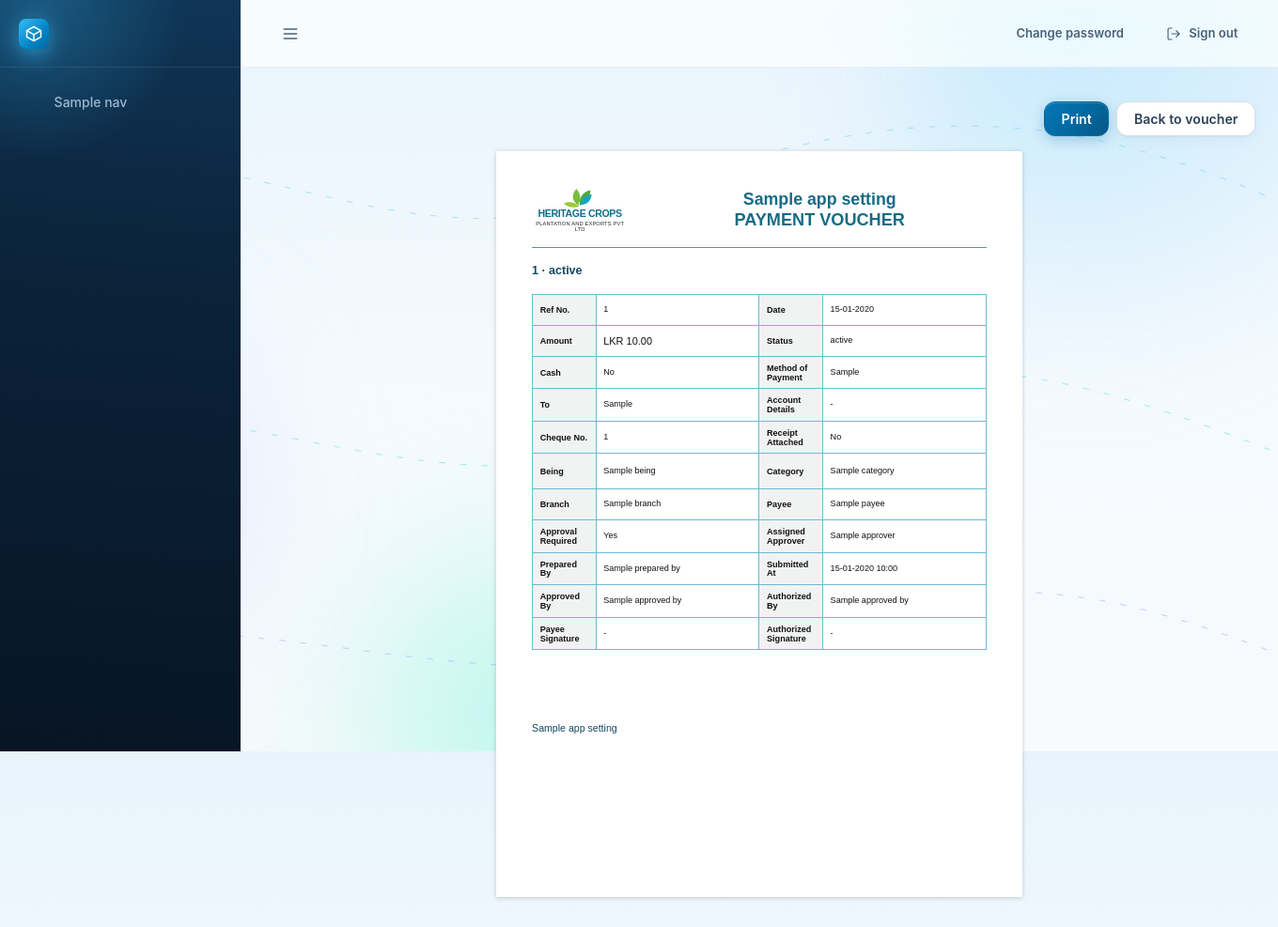
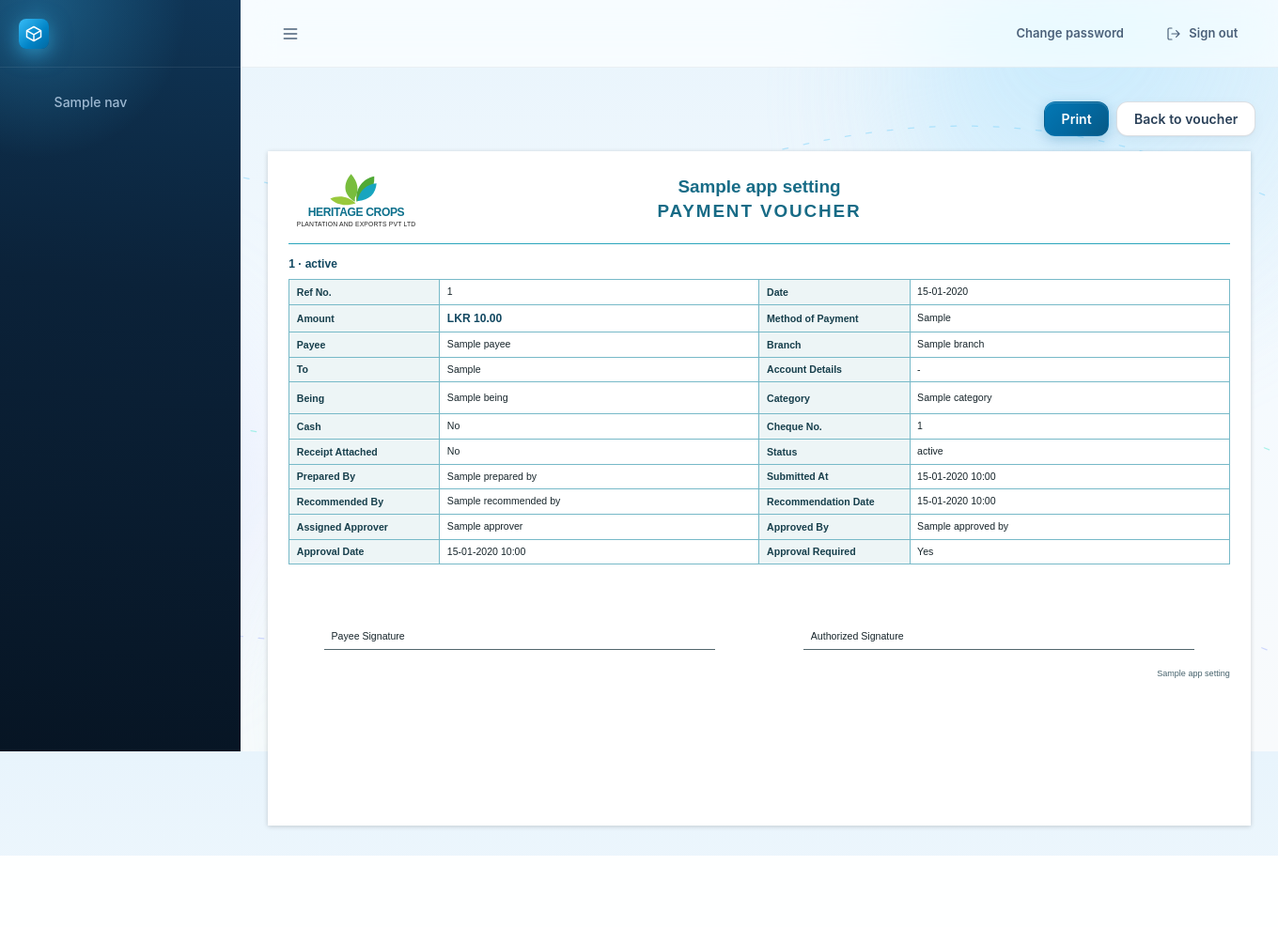
Before and after one commit to manamendraJN/office-stock-system-host, a Django app: template vouchers/templates/vouchers/voucher_print.html in a window 1360 px wide. Shown: the whole page at 94% size. After the commit the page ends 911 px from the top, so only its background shows below. Run offline with Django 3.2, Linux system fonts and the light colour scheme; the template is opened without the code that fills it: most values are stand-ins (such as "Sample title", 1, 10 or a date in 2020).

Commit message:
Update voucher print format

```diff
--- a/vouchers/templates/vouchers/voucher_print.html
+++ b/vouchers/templates/vouchers/voucher_print.html
@@ -1,35 +1,35 @@
 {% extends "base.html" %}
 {% block title %}Print {{ voucher.number }}{% endblock %}
 {% block head %}<style>
-  @page { size: A5 portrait; margin: 0; }
+  @page { size: A4 landscape; margin: 10mm; }
   .voucher-print-actions { display:flex; justify-content:flex-end; gap:.5rem; margin-bottom:1rem; }
-  .voucher-paper { width:148mm; min-height:210mm; margin:0 auto; padding:9mm 10mm 8mm; background:#fff; color:#111; font-family:Arial, Helvetica, sans-serif; }
-  .voucher-header { display:grid; grid-template-columns:30mm 1fr; align-items:center; gap:4mm; padding-bottom:3mm; border-bottom:1px solid #2ba5bd; }
-  .voucher-logo { width:27mm; height:15mm; display:flex; flex-direction:column; align-items:center; justify-content:center; color:#0d708c; line-height:1; text-align:center; }
-  .voucher-logo-mark { display:block; width:20mm; height:6mm; margin:0 auto; }
-  .voucher-logo img.voucher-logo-mark { width:27mm; height:15mm; object-fit:contain; object-position:center; }
-  .voucher-logo-name { font-size:2.8mm; font-weight:700; letter-spacing:-.1mm; }
-  .voucher-logo-subtitle { margin-top:1mm; font-size:1.5mm; color:#222; letter-spacing:.05mm; }
-  .voucher-title { text-align:center; color:#176b86; line-height:1.04; }
-  .voucher-title .company { font-size:4.7mm; font-weight:700; }
-  .voucher-title h1 { margin:1mm 0 0; color:#176b86; font-size:4.8mm; font-weight:700; }
-  .voucher-reference { margin:4mm 0 4mm; color:#124861; font-size:3.3mm; font-weight:700; }
-  .voucher-grid { width:100%; border-collapse:collapse; table-layout:fixed; font-size:2.4mm; }
-  .voucher-grid col.label { width:14%; } .voucher-grid col.value { width:36%; }
-  .voucher-grid th, .voucher-grid td { height:8.7mm; padding:1.8mm 2mm; border:1px solid #69bdd0; vertical-align:middle; text-align:left; overflow-wrap:anywhere; }
-  .voucher-grid th { background:#f1f3f2; font-weight:700; white-space:normal; line-height:1.1; }
+  .voucher-paper { box-sizing:border-box; width:277mm; min-height:190mm; margin:0 auto; padding:4mm 6mm; background:#fff; color:#17252b; font-family:Arial, Helvetica, sans-serif; }
+  .voucher-header { display:grid; grid-template-columns:42mm 1fr 42mm; align-items:center; gap:5mm; padding-bottom:3mm; border-bottom:1px solid #2ba5bd; }
+  .voucher-logo { width:38mm; min-height:19mm; display:flex; flex-direction:column; align-items:center; justify-content:center; color:#0d708c; line-height:1; text-align:center; }
+  .voucher-logo-mark { display:block; width:24mm; height:10mm; margin:0 auto; }
+  .voucher-logo img.voucher-logo-mark { width:38mm; height:19mm; object-fit:contain; object-position:center; }
+  .voucher-logo-name { font-size:3.2mm; font-weight:700; letter-spacing:-.1mm; }
+  .voucher-logo-subtitle { margin-top:1mm; font-size:1.8mm; color:#222; letter-spacing:.05mm; }
+  .voucher-title { grid-column:2; text-align:center; color:#176b86; line-height:1.08; }
+  .voucher-title .company { font-size:5mm; font-weight:700; }
+  .voucher-title h1 { margin:1.5mm 0 0; color:#176b86; font-size:5mm; font-weight:700; letter-spacing:.5mm; }
+  .voucher-reference { margin:3mm 0 2mm; color:#124861; font-size:3.2mm; font-weight:700; }
+  .voucher-grid { width:100%; border-collapse:collapse; table-layout:fixed; font-size:2.8mm; }
+  .voucher-grid col.label { width:16%; } .voucher-grid col.value { width:34%; }
+  .voucher-grid th, .voucher-grid td { height:7mm; padding:1.3mm 2mm; border:1px solid #77b9c8; vertical-align:middle; text-align:left; overflow-wrap:anywhere; }
+  .voucher-grid th { background:#edf5f6; color:#173f4c; font-weight:700; white-space:normal; line-height:1.15; }
   .voucher-grid td { background:#fff; }
-  .voucher-grid .amount { font-size:2.9mm; }
-  .voucher-grid .purpose { height:10mm; }
-  .voucher-signatures { display:grid; grid-template-columns:1fr 1fr; gap:15mm; margin-top:16mm; font-size:2.8mm; }
-  .voucher-signature { padding-top:2mm; border-top:1px solid #555; }
-  .voucher-footer { margin-top:20mm; color:#124861; font-size:2.8mm; }
+  .voucher-grid .amount { color:#124861; font-size:3.2mm; font-weight:700; }
+  .voucher-grid .purpose { height:9mm; }
+  .voucher-signatures { display:grid; grid-template-columns:1fr 1fr; gap:25mm; margin:8mm 10mm 0; font-size:2.8mm; }
+  .voucher-signature { height:16mm; display:flex; align-items:flex-end; padding:0 2mm 1.5mm; border-bottom:1px solid #52666d; }
+  .voucher-footer { margin-top:5mm; color:#47636d; font-size:2.4mm; text-align:right; }
   @media screen { .voucher-paper { box-shadow:0 1px 5px rgba(0,0,0,.18); } }
   @media print {
     html { background:#fff!important; }
     body, .shell, .main-col, .content { display:block!important; min-height:0!important; margin:0!important; padding:0!important; background:#fff!important; }
     .sidebar, .topbar, .scrim, .voucher-print-actions, #scroll-progress, .ambient { display:none!important; }
-    .voucher-paper { box-shadow:none; margin:0; }
+    .voucher-paper { box-shadow:none; margin:0; width:277mm; min-height:190mm; padding:4mm 6mm; break-inside:avoid; }
   }
 </style>{% endblock %}
 {% block content %}
@@ -40,24 +40,29 @@
       {% if app_settings.company_logo %}<img class="voucher-logo-mark" src="{% url 'core:company_logo' %}" alt="{{ app_settings.company_name }}">{% else %}<svg class="voucher-logo-mark" viewBox="0 0 80 46" role="img" aria-hidden="true"><path fill="#78bd3d" d="M38 40C23 31 22 17 33 4c9 10 11 22 5 31z"/><path fill="#50a936" d="M40 40C38 23 48 10 63 7c1 16-7 27-23 33z"/><path fill="#18a5bf" d="M41 39c3-14 12-22 25-23-1 13-9 22-25 23z"/><path fill="#99c93c" d="M39 42C29 32 16 31 6 36c9 9 21 10 33 6z"/></svg><div class="voucher-logo-name">HERITAGE CROPS</div><div class="voucher-logo-subtitle">PLANTATION AND EXPORTS PVT LTD</div>{% endif %}
     </div>
     <div class="voucher-title"><div class="company">{{ app_settings.company_name }}</div><h1>PAYMENT VOUCHER</h1></div>
+    <div></div>
   </header>
   <div class="voucher-reference">{{ voucher.number }} · {{ voucher.get_status_display }}</div>
   <table class="voucher-grid">
     <colgroup><col class="label"><col class="value"><col class="label"><col class="value"></colgroup>
     <tbody>
       <tr><th>Ref No.</th><td>{{ voucher.number }}</td><th>Date</th><td>{{ voucher.date|date:"d-m-Y" }}</td></tr>
-      <tr><th>Amount</th><td class="amount">LKR {{ voucher.amount|floatformat:2 }}</td><th>Status</th><td>{{ voucher.get_status_display }}</td></tr>
-      <tr><th>Cash</th><td>{% if voucher.cash %}Yes{% else %}No{% endif %}</td><th>Method of Payment</th><td>{{ voucher.get_method_of_payment_display }}</td></tr>
+      <tr><th>Amount</th><td class="amount">LKR {{ voucher.amount|floatformat:2 }}</td><th>Method of Payment</th><td>{{ voucher.get_method_of_payment_display }}</td></tr>
+      <tr><th>Payee</th><td>{{ voucher.payee }}</td><th>Branch</th><td>{{ voucher.branch.name|default:"-" }}</td></tr>
       <tr><th>To</th><td>{{ voucher.to }}</td><th>Account Details</th><td>{{ voucher.account_details|default:"-" }}</td></tr>
-      <tr><th>Cheque No.</th><td>{{ voucher.cheque_number|default:"-" }}</td><th>Receipt Attached</th><td>{% if voucher.receipt_attached %}Yes{% else %}No{% endif %}</td></tr>
       <tr><th>Being</th><td class="purpose">{{ voucher.being }}</td><th>Category</th><td>{{ voucher.category.name }}</td></tr>
-      <tr><th>Branch</th><td>{{ voucher.branch.name|default:"-" }}</td><th>Payee</th><td>{{ voucher.payee }}</td></tr>
-      <tr><th>Approval Required</th><td>{% if voucher.approver %}Yes{% else %}No{% endif %}</td><th>Assigned Approver</th><td>{{ voucher.approver.name|default:"-" }}</td></tr>
+      <tr><th>Cash</th><td>{% if voucher.cash %}Yes{% else %}No{% endif %}</td><th>Cheque No.</th><td>{{ voucher.cheque_number|default:"-" }}</td></tr>
+      <tr><th>Receipt Attached</th><td>{% if voucher.receipt_attached %}Yes{% else %}No{% endif %}</td><th>Status</th><td>{{ voucher.get_status_display }}</td></tr>
       <tr><th>Prepared By</th><td>{{ voucher.prepared_by.name }}</td><th>Submitted At</th><td>{{ voucher.approval_requested_at|date:"d-m-Y H:i"|default:"-" }}</td></tr>
-      <tr><th>Approved By</th><td>{{ voucher.approved_by.name|default:"-" }}</td><th>Authorized By</th><td>{{ voucher.approved_by.name|default:"-" }}</td></tr>
-      <tr><th>Payee Signature</th><td>-</td><th>Authorized Signature</th><td>-</td></tr>
+      <tr><th>Recommended By</th><td>{{ voucher.recommended_by.name|default:"-" }}</td><th>Recommendation Date</th><td>{{ voucher.recommended_at|date:"d-m-Y H:i"|default:"-" }}</td></tr>
+      <tr><th>Assigned Approver</th><td>{{ voucher.approver.name|default:"-" }}</td><th>Approved By</th><td>{{ voucher.approved_by.name|default:"-" }}</td></tr>
+      <tr><th>Approval Date</th><td>{{ voucher.approved_at|date:"d-m-Y H:i"|default:"-" }}</td><th>Approval Required</th><td>{% if voucher.approver %}Yes{% else %}No{% endif %}</td></tr>
     </tbody>
   </table>
+  <section class="voucher-signatures" aria-label="Signatures">
+    <div class="voucher-signature">Payee Signature</div>
+    <div class="voucher-signature">Authorized Signature</div>
+  </section>
   <div class="voucher-footer">{{ app_settings.company_name }}</div>
 </article>
 {% endblock %}
```
Also changed, not shown: vouchers/tests.py (+9 -1 lines).
